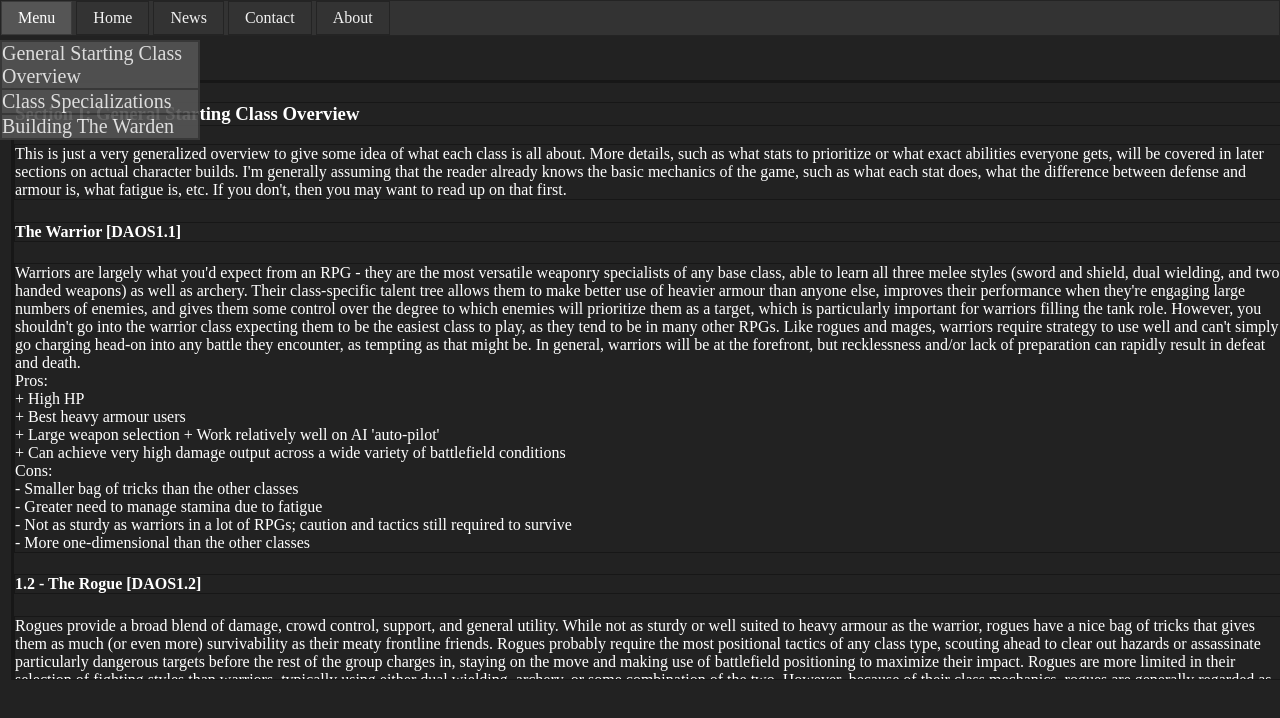
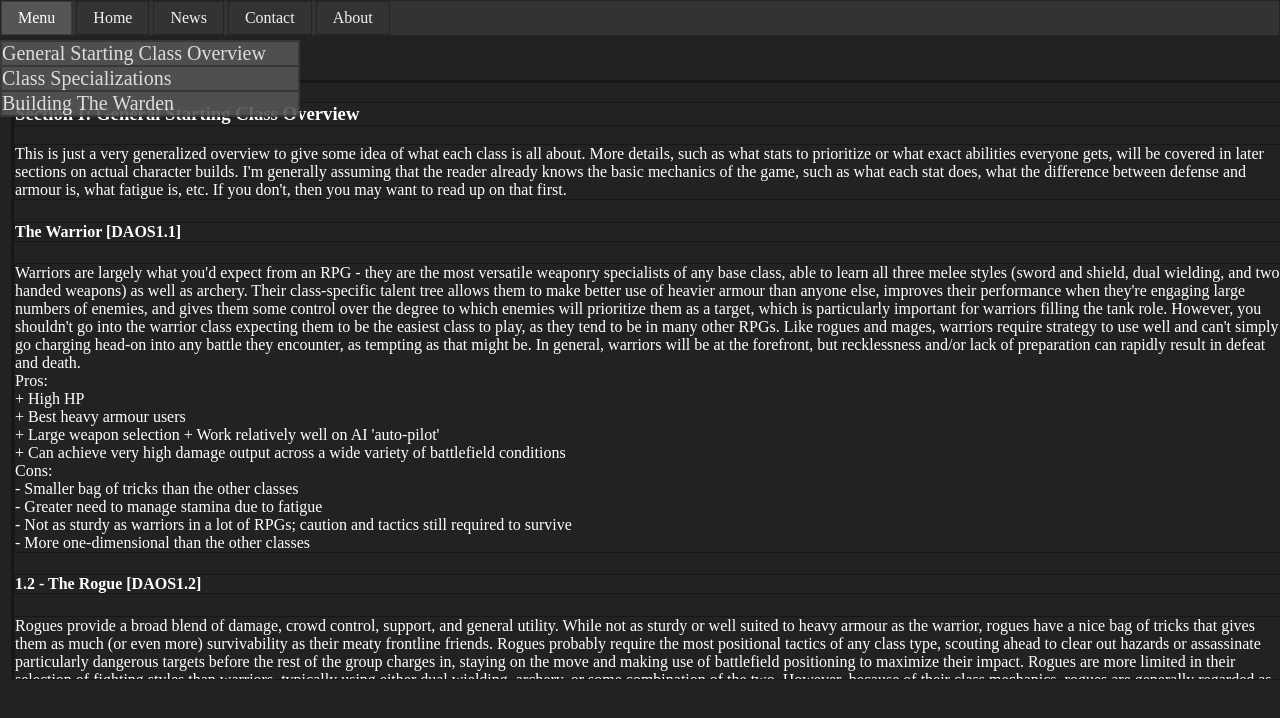
Before and after one commit to viethoang92/test-website, a plain HTML site: page index.html in a window 1280 px wide. Both pictures are taken after a click on the link "Menu". Drawn offline with nearby package versions, Linux system fonts and the light colour scheme.

Commit message:
sideNav width

```diff
--- a/css/style.css
+++ b/css/style.css
@@ -55,7 +55,8 @@ body {
     float: left;
     display: block;
     top: 5%;
-    width: 200px;
+    width: 100%;
+    max-width: 300px;
     z-index: 1;
     background-color: #555;
     opacity: 0.9;
```
